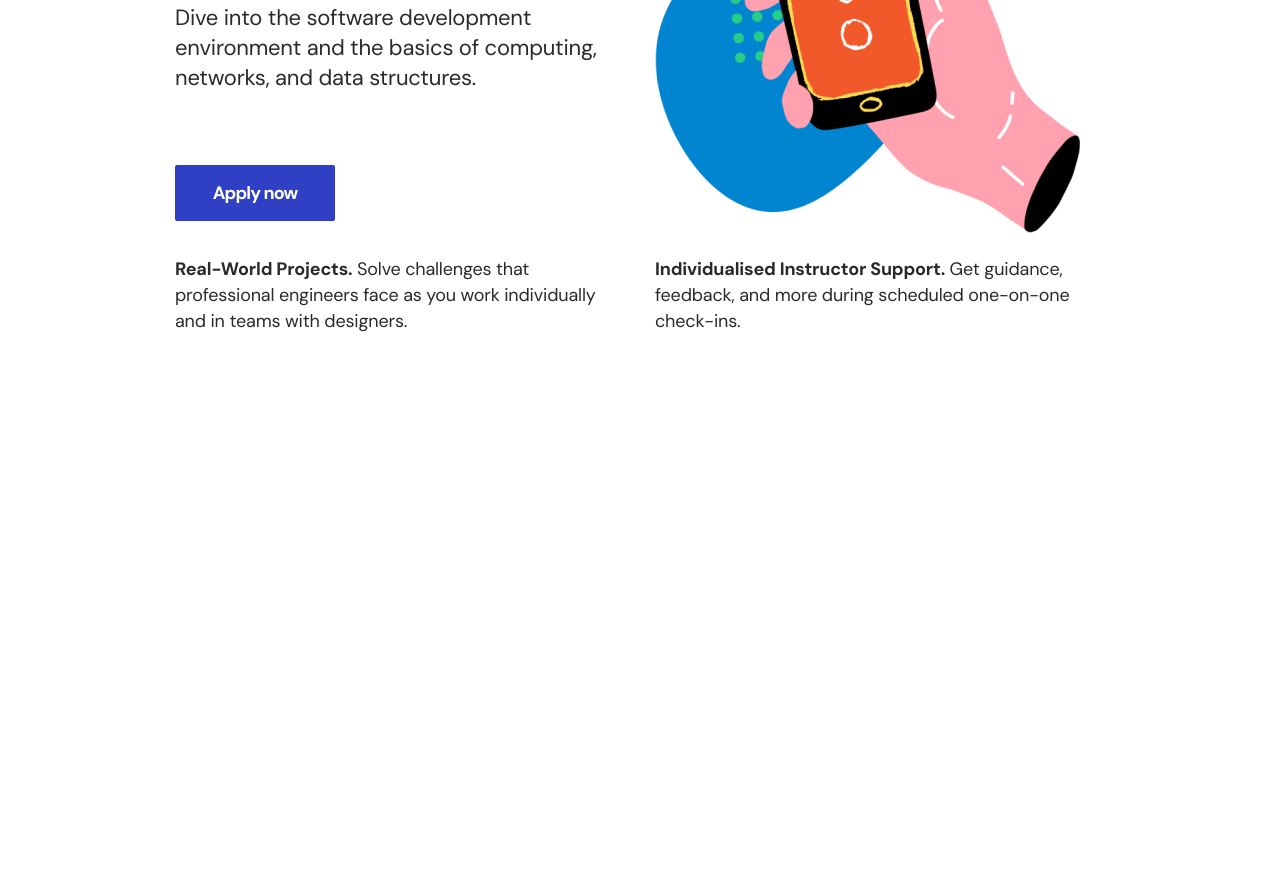
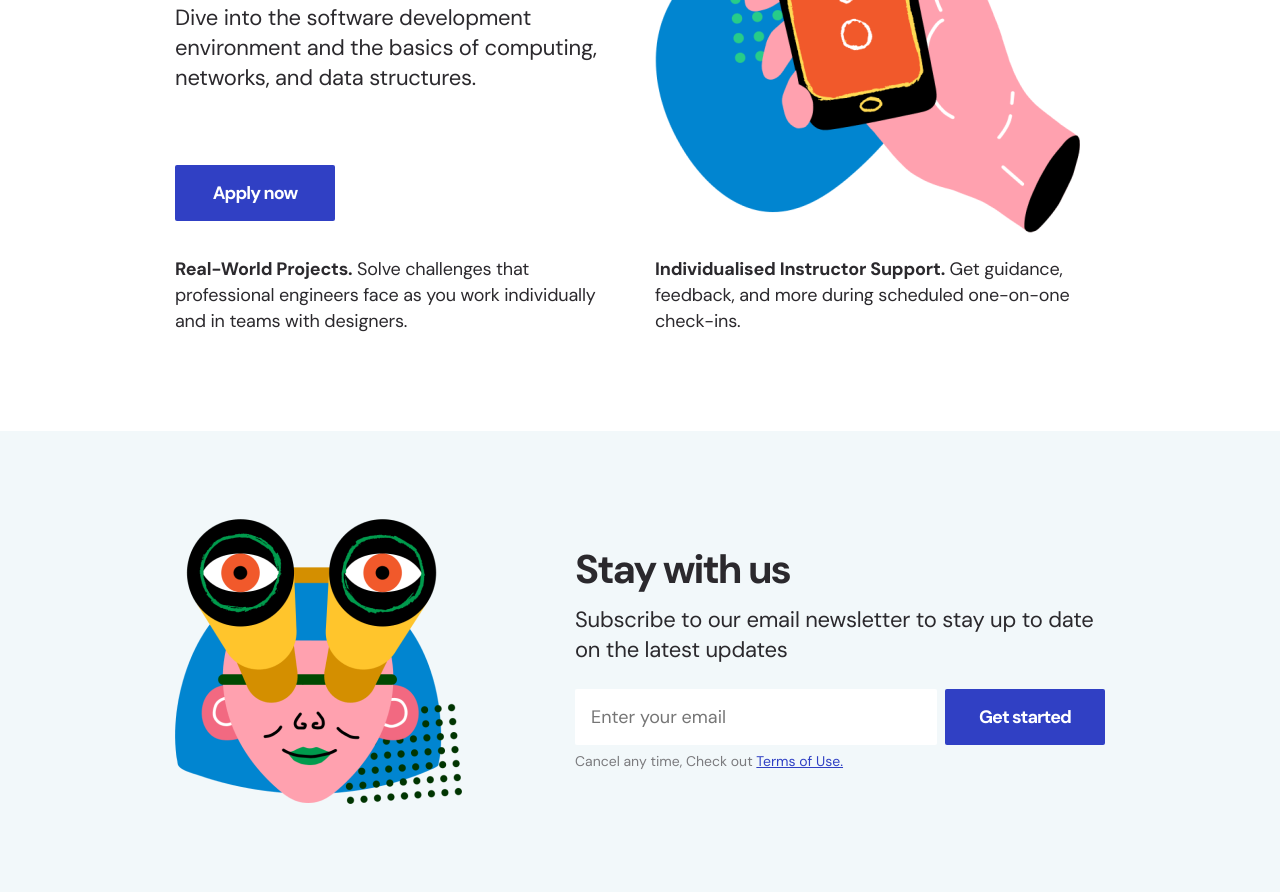
Before and after one commit to jeongkichang/publishing, a plain HTML site: page goorm/index.html in a window 1280 px wide. Shown: the part 2012-2904 px from the top of the page. Before the commit the page ends 2443 px from the top, so only its background shows below. Drawn offline with Linux system fonts and the light colour scheme.

Commit message:
add subscription section

```diff
--- a/goorm/index.html
+++ b/goorm/index.html
@@ -98,5 +98,28 @@
             </div>
         </div>
     </section>
+
+    <aside class="subscription">
+        <div class="container">
+            <div class="row align-items-center">
+                <div class="col-12 col-md-5">
+                   <div class="subscription-image">
+                       <img src="./assets/img-banner.png" alt="Subscribe us">
+                   </div>
+                </div>
+                <div class="col-12 col-md-7">
+                    <h1 class="subscription-title">Stay with us</h1>
+                    <p class="subscription-desc">Subscribe to our email newsletter to stay up to date on the latest updates</p>
+                    <form action="" method="POST" class="subscription-form">
+                        <div class="input-group">
+                            <input type="email" placeholder="Enter your email" />
+                            <button type="submit" class="fill-button">Get started</button>
+                        </div>
+                        <p class="form-notice">Cancel any time, Check out <a href="#">Terms of Use.</a></p>
+                    </form>
+                </div>
+            </div>
+        </div>
+    </aside>
 </body>
 </html>
--- a/goorm/style.css
+++ b/goorm/style.css
@@ -47,6 +47,7 @@ p {
     align-items: center;
     width: 140px;
     height: 48px;
+    border: none;
     border-radius: 2px;
     font-size: 15px;
     font-weight: bold;
@@ -217,6 +218,66 @@ p {
     letter-spacing: -0.01em;
 }
 
+/* Subscription */
+.subscription {
+    padding: 40px 0;
+    text-align: center;
+    background-color: #F2F8FA;
+}
+
+.subscription-image {
+    padding: 25px 0;
+}
+
+.subscription-image img {
+    display: block;
+    width: auto;
+    height: 190px;
+    margin: 0 auto;
+}
+
+.subscription-title {
+    margin-bottom: 16px;
+    font-size: 32px;
+    line-height: 1;
+    letter-spacing: -0.05em;
+    color: #2B292D;
+}
+
+.subscription-desc {
+    margin-bottom: 24px;
+}
+
+.subscription .input-group {
+    margin-bottom: 8px;
+}
+
+.subscription .input-group input {
+    width: 100%;
+    height: 48px;
+    padding: 0 16px;
+    border: none;
+    border-radius: 2px;
+    margin-bottom: 8px;
+    background-color: #fff;
+}
+
+.subscription .input-group .fill-button {
+    width: 100%;
+}
+
+.subscription-form .form-notice {
+    font-size: 13px;
+    line-height: 1.5384615;
+    letter-spacing: 0;
+    color: #7B7B7E;
+}
+
+.subscription-form .form-notice a {
+    text-decoration: underline;
+    color: #3040C4;
+}
+
 /* >= 768px (Desktop) */
 @media screen and (min-width: 768px){
     /* Reset CSS */
@@ -324,6 +385,49 @@ p {
         font-size: 18px;
         line-height: 1.444444;
     }
+
+    /* Subscription */
+    .subscription {
+        padding: 80px 0;
+        text-align: left;
+    }
+
+    .subscription-image {
+        padding: 8px 0;
+    }
+
+    .subscription-image img {
+        height: 285px;
+        margin-left: 0;
+    }
+
+    .subscription-title {
+        font-size: 40px;
+    }
+
+    .subscription .input-group {
+        display: flex;
+        align-items: center;
+        margin-bottom: 4px;
+    }
+
+    .subscription .input-group input {
+        height: 56px;
+        margin-right: 8px;
+        font-size: 18px;
+        line-height: 1.333333;
+        margin-bottom: 0;
+    }
+
+    .subscription .input-group .fill-button {
+        flex-shrink: 0;
+        width: 160px;
+    }
+
+    .subscription-form .form-notice {
+        font-size: 14px;
+        line-height: 1.7142857;
+    }
 }
 
 /* Custom Grid System - Fix container width */
```
